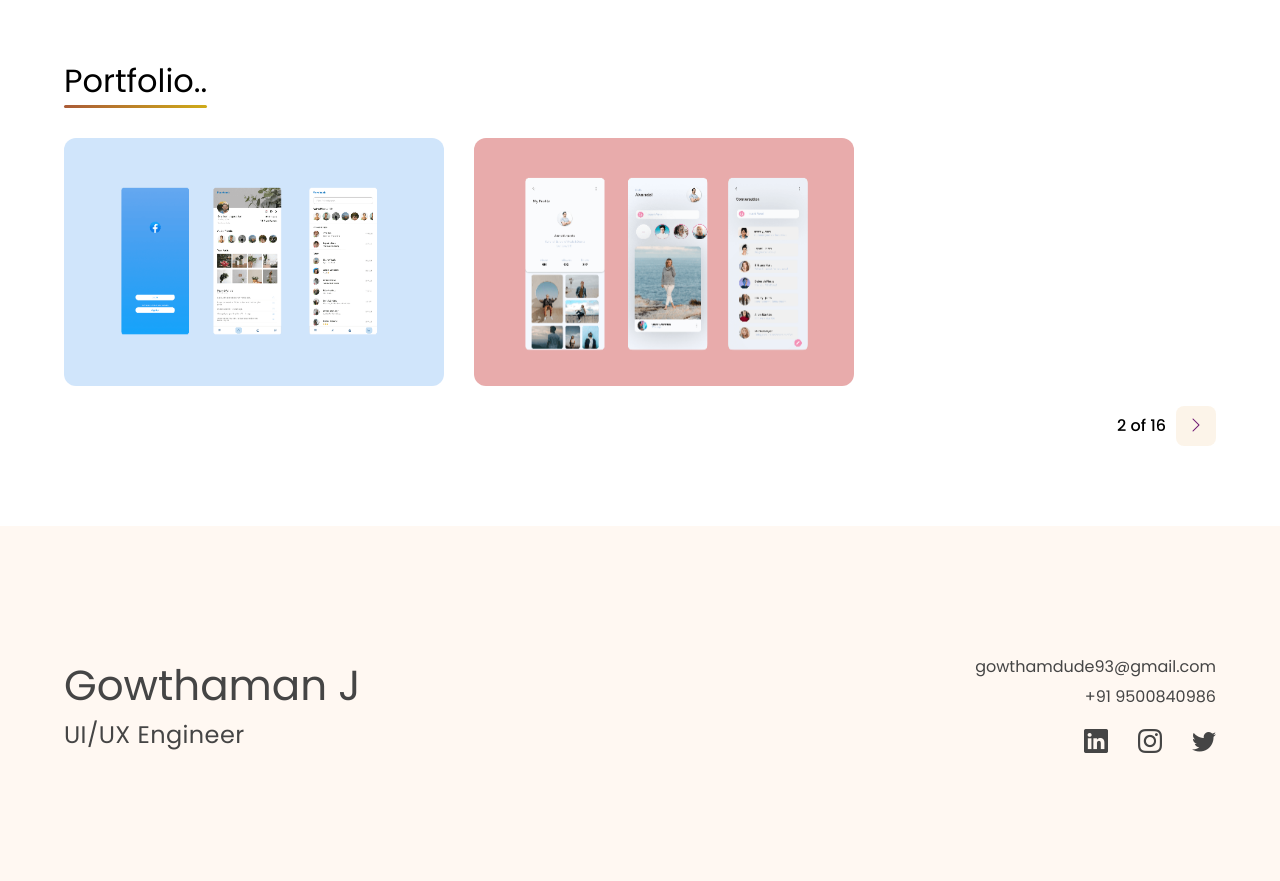
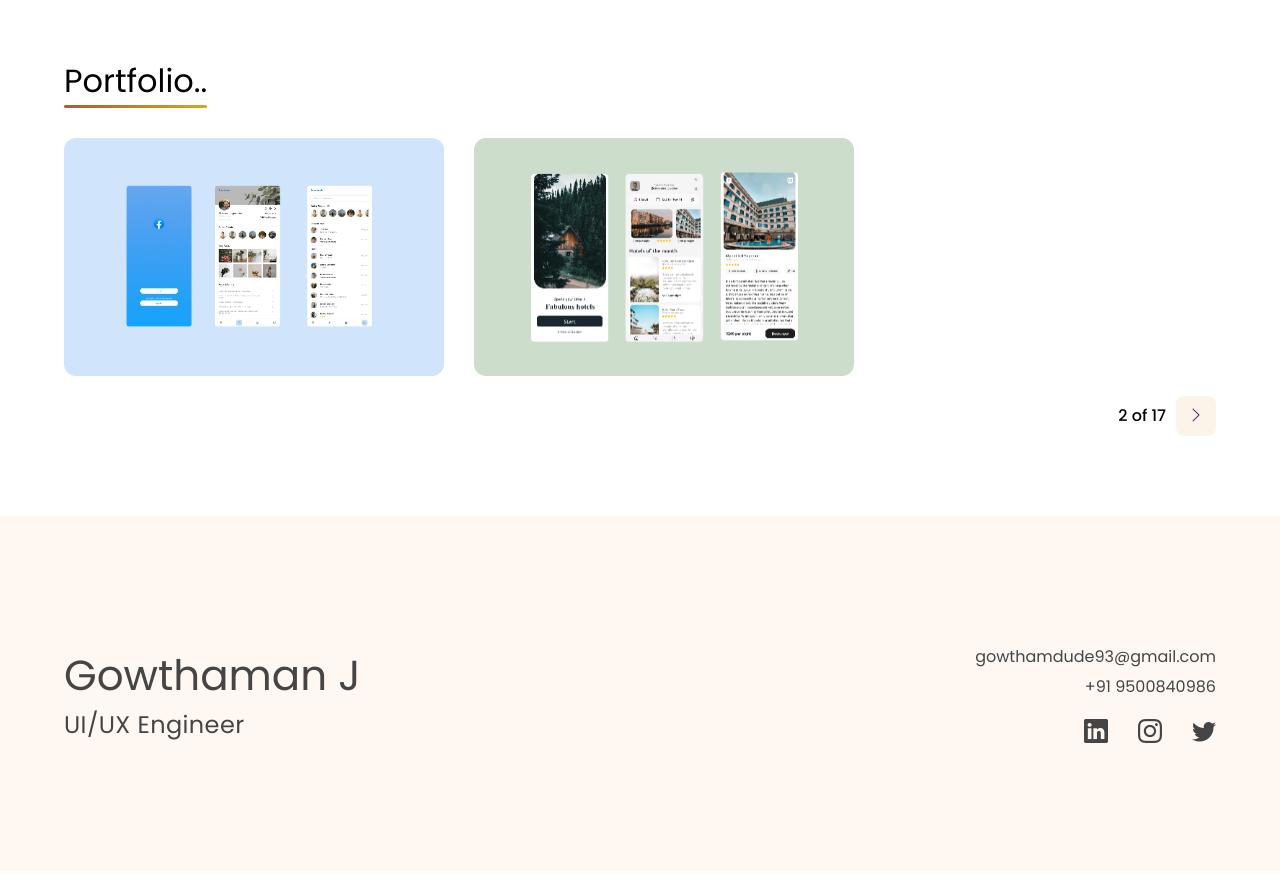
Before and after one commit to aadhikcryztal/gowtham-Portfolio, a React (Create React App) app: page / in a window 1280 px wide. Shown: the part 1160-2041 px from the top of the page. Built offline with nearby package versions, Linux system fonts and the light colour scheme.

Commit message:
project update -tour bookings

```diff
--- a/src/components/portfolio/index.js
+++ b/src/components/portfolio/index.js
@@ -17,11 +17,16 @@ import Project13 from "./../../assets/project 13.jpeg";
 import Project14 from "./../../assets/project 14.jpeg";
 import Project15 from "./../../assets/project 15.jpeg";
 import Project16 from "./../../assets/project 16.jpeg"
+import Project17 from "./../../assets/project 17.jpeg"
 
 const data = [
   {
     name: Project16,
     url: "https://www.figma.com/proto/fFlS15iYz9urPHk3oimx8w/Facebook-lite?page-id=0%3A1&node-id=1%3A2&viewport=-678%2C624%2C1.21&scaling=scale-down&starting-point-node-id=1%3A2&show-proto-sidebar=1",
+  },
+  {
+    name: Project17,
+    url: "https://www.figma.com/proto/h4L70cphGu4EJQQYGQkKtt/Hotel-Booking-App?page-id=0%3A1&node-id=1%3A6&viewport=890%2C313%2C0.35&scaling=scale-down&starting-point-node-id=1%3A6&show-proto-sidebar=1",
   },
   {
     name: Project,
```
Also changed, not shown: src/assets/project 17.jpeg (added).
